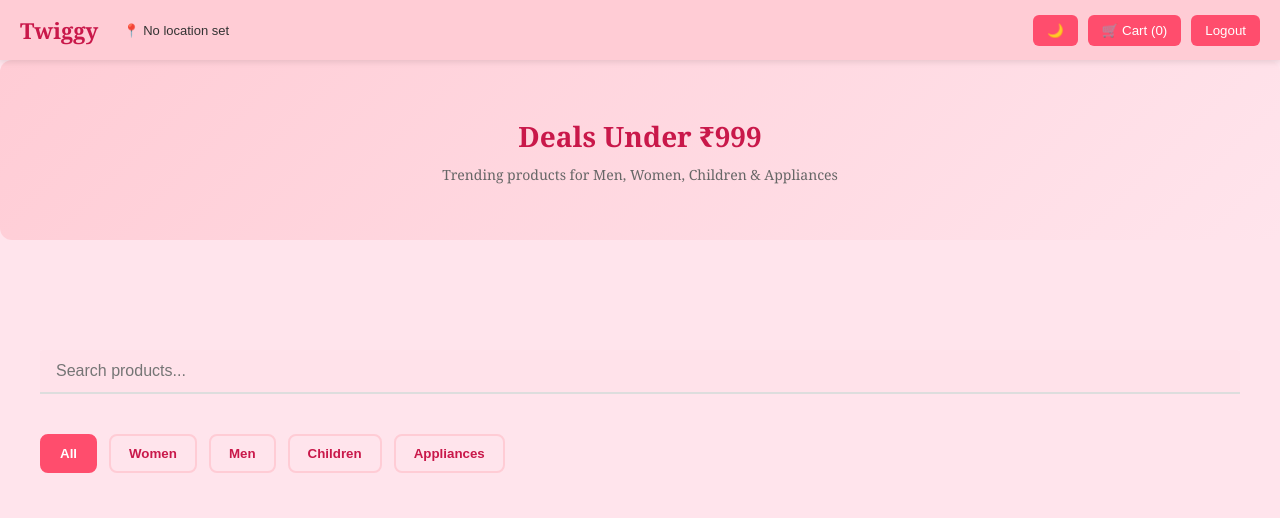
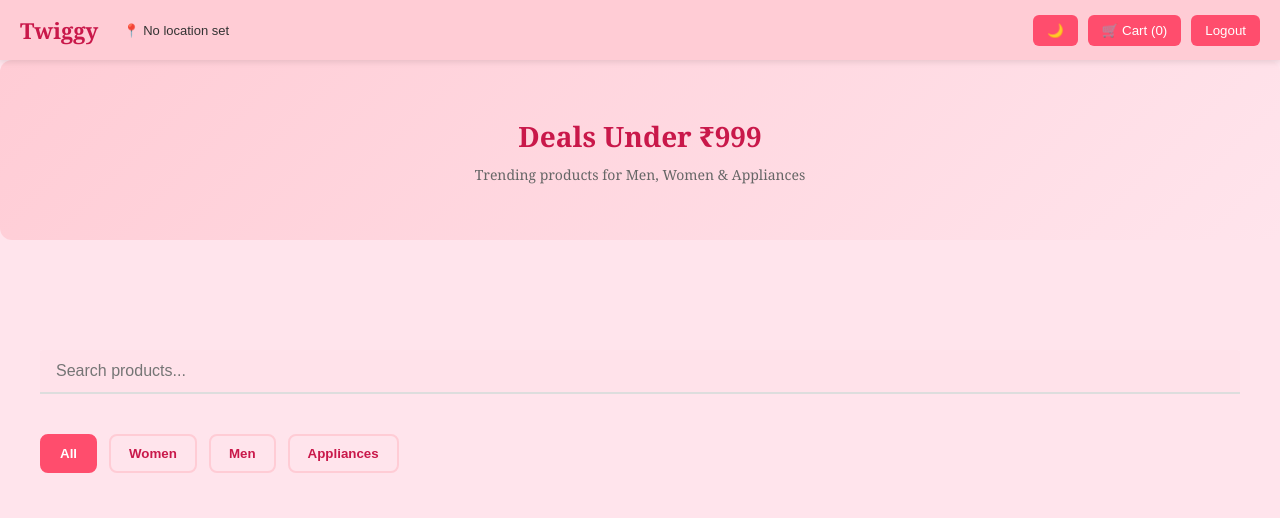
Before and after one commit to niti1203/twiggy, an Angular app: page /products in a window 1280 px wide. Shown: the top 518 px of the page. Built offline with nearby package versions, Linux system fonts and the light colour scheme; sample sign-in values are in the browser's storage.

Commit message:
refactor: Remove children category from product filters
- Removed 'Children' category filter button
- Updated description from 'Men, Women, Children & Appliances' to 'Men, Women & Appliances'
- Remaining categories: Women, Men, Appliances

```diff
--- a/src/app/product-list/product-list.html
+++ b/src/app/product-list/product-list.html
@@ -53,7 +53,7 @@
   </h1>
 
   <p>
-    Trending products for Men, Women, Children & Appliances
+    Trending products for Men, Women & Appliances
   </p>
 
 </div>
@@ -134,13 +134,6 @@
       [class.active]="selectedCategory === 'men'"
     >
       Men
-    </button>
-
-    <button
-      (click)="filterByCategory('children')"
-      [class.active]="selectedCategory === 'children'"
-    >
-      Children
     </button>
 
     <button
```
